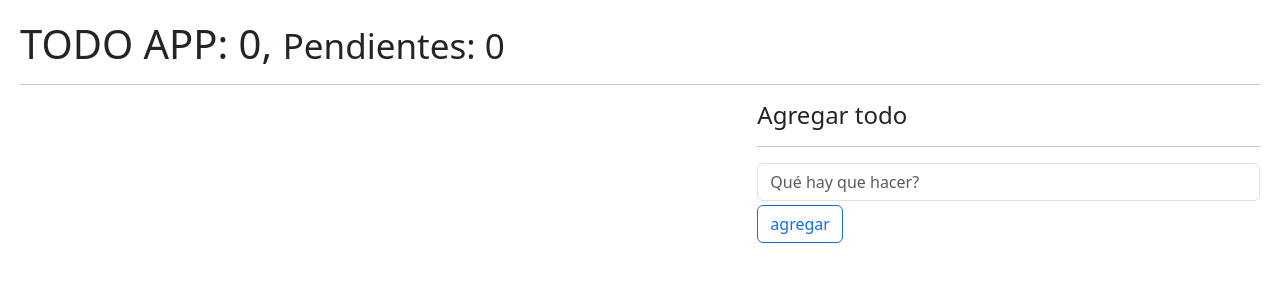
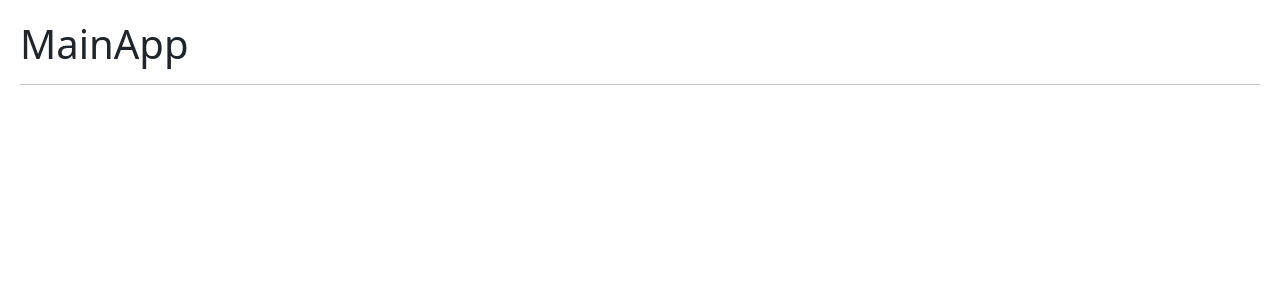
Before and after one commit to numarCoy98/Hooks-app, a React (Vite) app: page / in a window 1280 px wide. Shown: the top 300 px of the page. Built offline with nearby package versions, Linux system fonts and the light colour scheme.

Commit message:
instalar react-router-dom y configurarlo

```diff
--- a/package.json
+++ b/package.json
@@ -9,9 +9,13 @@
     "preview": "vite preview"
   },
   "dependencies": {
+    "localforage": "^1.10.0",
+    "match-sorter": "^6.3.1",
     "prop-types": "^15.8.1",
     "react": "^18.2.0",
-    "react-dom": "^18.2.0"
+    "react-dom": "^18.2.0",
+    "react-router-dom": "^6.10.0",
+    "sort-by": "^1.2.0"
   },
   "devDependencies": {
     "@types/react": "^18.0.28",
--- /dev/null
+++ b/src/09-useContext/MainApp.jsx
@@ -0,0 +1,9 @@
+export const MainApp = () => {
+    return (
+        <>
+            <h1>MainApp</h1>
+            <hr />
+
+        </>
+    )
+}
--- a/src/main.jsx
+++ b/src/main.jsx
@@ -14,11 +14,15 @@
 // import { CallbackHook } from './06-memos/CallbackHook';
 // import { Padre } from './07-tarea-memo/Padre';
 // import './08-useReducer/intro-reducer'
+// import { TodoApp } from './08-useReducer/TodoApp';
 
-import { TodoApp } from './08-useReducer/TodoApp';
+import { MainApp } from './09-useContext/MainApp';
+
+import { BrowserRouter } from "react-router-dom";
 
 ReactDOM.createRoot(document.getElementById('root')).render(
-    <>
-        <TodoApp />
-    </>
+    <BrowserRouter>
+
+        <MainApp />
+    </BrowserRouter>
 )
```
Also changed, not shown: src/09-useContext/AboutPage.jsx (added, +7 -0 lines), src/09-useContext/HomePage.jsx (added, +7 -0 lines), src/09-useContext/LoginPage.jsx (added, +7 -0 lines), 1 other file (tests, documents, lock files or other folders).
